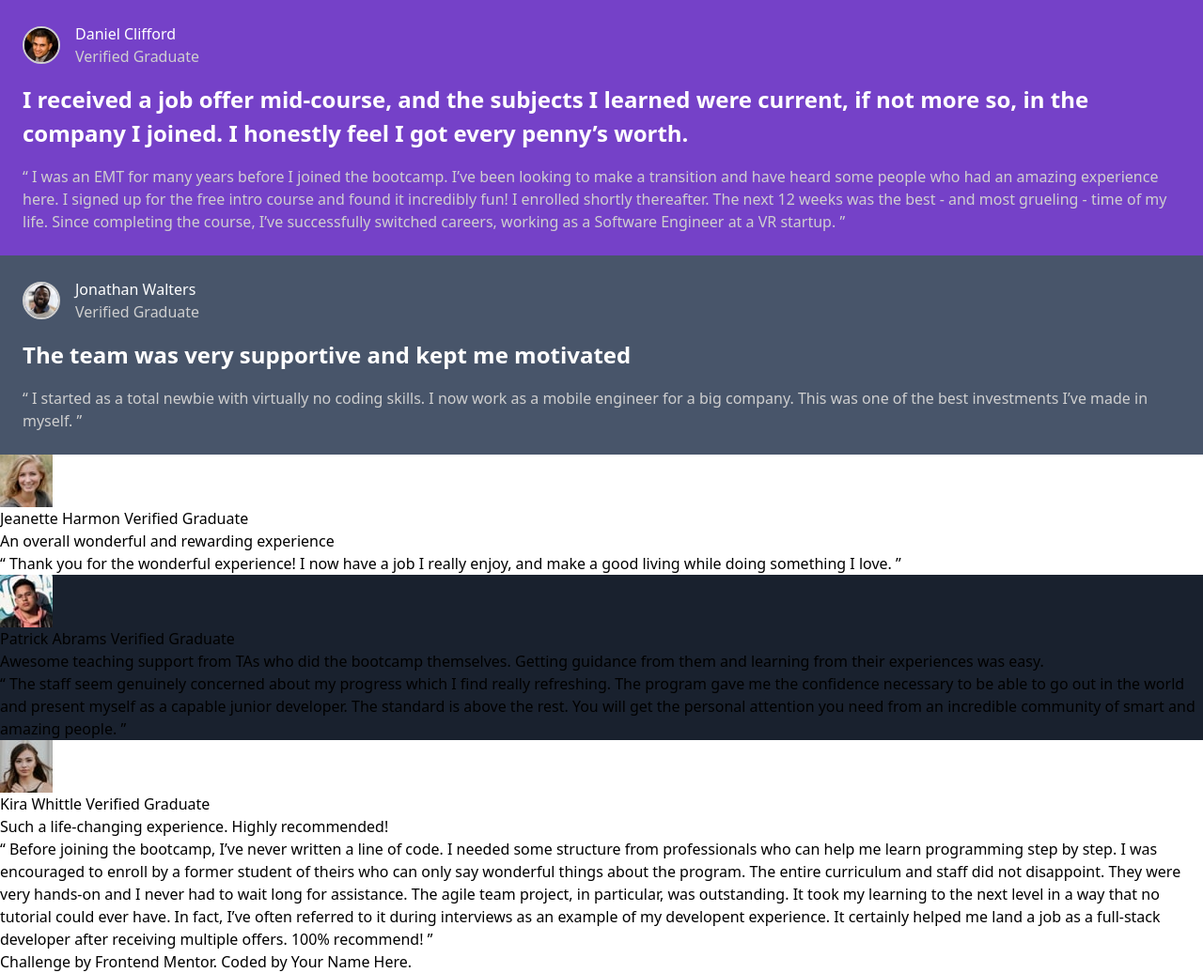
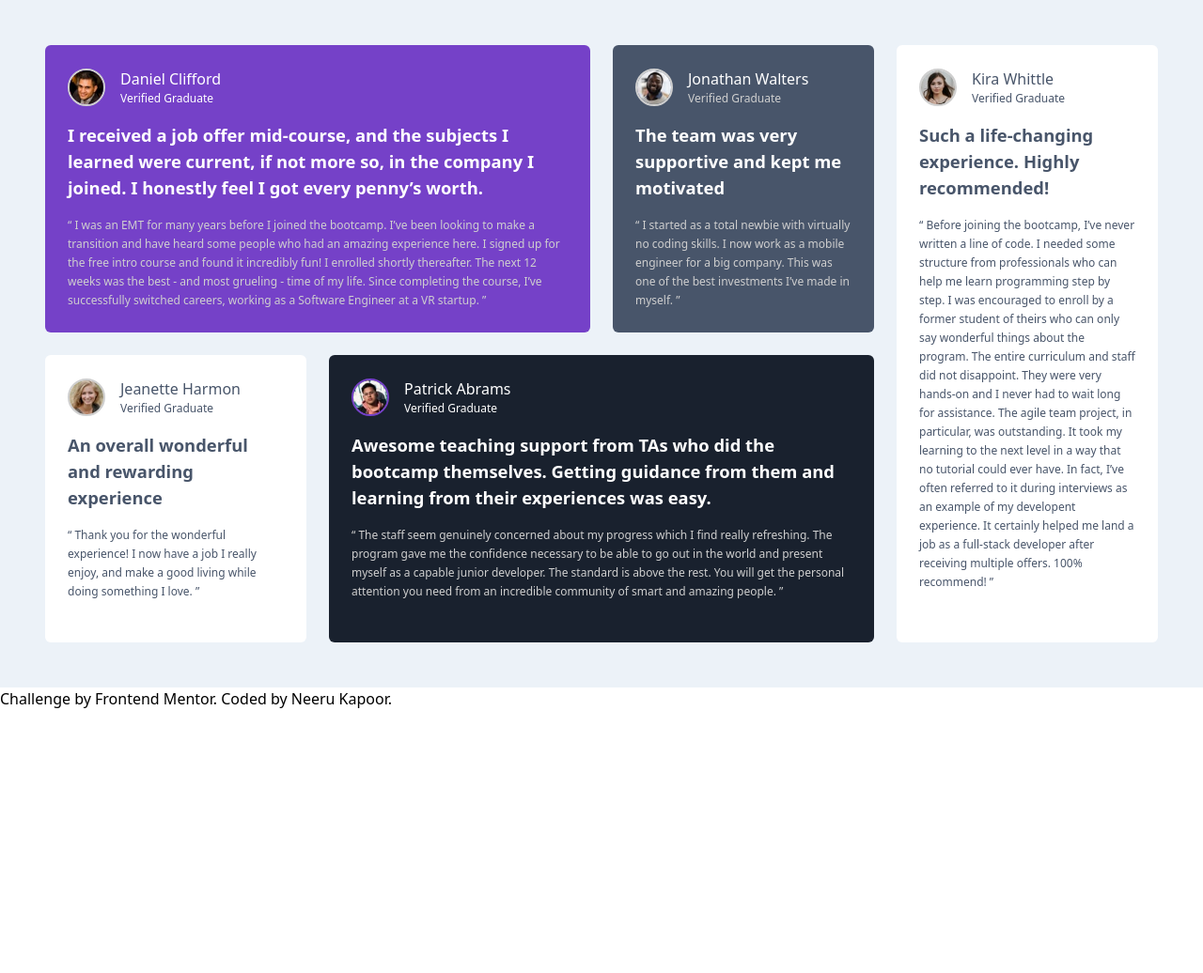
Before and after one commit to neerukapoor/fem-Testimonials-grid-section, a website built with Vite: page index.html in a window 1280 px wide. Shown: the whole page at 94% size. After the commit the page ends 800 px from the top, so only its background shows below. Built offline with nearby package versions, Linux system fonts and the light colour scheme.

Commit message:
adding styling

```diff
--- a/index.html
+++ b/index.html
@@ -10,23 +10,23 @@
   <link rel="stylesheet" href="/style.css">
 </head>
 <body class="m-0 p-0">
-  <div class="bg-clr-light-gray flex flex-col justify-center items-center">
-    <div class="wrapper">
+  <div class="bg-clr-light-grayish-blue flex flex-col justify-center items-center">
+    <div class="wrapper grid grid-cols-4 grid-rows-2 gap-6 m-[3rem]">
 
-      <div class="bg-clr-violet p-[1.5rem] text-clr-white flex flex-col gap-4">
+      <div class="bg-clr-violet p-[1.5rem] text-clr-white flex flex-col gap-4 col-start-1 col-end-3 rounded-md">
         <div class="flex gap-4 items-center">
           <img class="w-[2.5rem] h-[2.5rem] rounded-[50%] border-2 border-clr-light-gray" src="/images/image-daniel.jpg" alt="">
           <div>
-            <p>Daniel Clifford</p>
-            <p class="text-clr-light-gray">Verified Graduate</p>
+            <p class="font-medium">Daniel Clifford</p>
+            <p class="text-clr-light-gra text-[12px]">Verified Graduate</p>
           </div>
         </div>
-        <h1 class="text-[1.5rem] font-semibold">
+        <h1 class="text-[1.15rem] font-semibold leading-7">
           I received a job offer mid-course, and the subjects I learned were current, if not more so,
           in the company I joined. I honestly feel I got every penny’s worth.
         </h1>
 
-        <p class="text-[16px] text-clr-light-gray">
+        <p class="text-[12px] text-clr-light-gray leading-5">
           “ I was an EMT for many years before I joined the bootcamp. I’ve been looking to make a
           transition and have heard some people who had an amazing experience here. I signed up
           for the free intro course and found it incredibly fun! I enrolled shortly thereafter.
@@ -35,53 +35,53 @@
         </p>
       </div>
 
-      <div class="bg-clr-dark-gryish-blue p-[1.5rem] text-clr-white flex flex-col gap-4">
+      <div class="bg-clr-dark-gryish-blue p-[1.5rem] text-clr-white flex flex-col gap-4 rounded-md">
         <div class="flex gap-4 items-center">
           <img class="w-[2.5rem] h-[2.5rem] rounded-[50%] border-2 border-clr-light-gray" src="/images/image-jonathan.jpg" alt="">
           <div>
-            <p>Jonathan Walters</p>
-            <p class="text-clr-light-gray" >Verified Graduate</p>
+            <p class="font-medium">Jonathan Walters</p>
+            <p class="text-clr-light-gray text-[12px]" >Verified Graduate</p>
           </div>
         </div>
-        <h1 class="text-[1.5rem] font-semibold">
+        <h1 class="text-[1.15rem] font-semibold leading-7">
           The team was very supportive and kept me motivated
         </h1>
-        <p class="text-[16px] text-clr-light-gray">
+        <p class="text-[12px] text-clr-light-gray leading-5">
           “ I started as a total newbie with virtually no coding skills. I now work as a mobile engineer
           for a big company. This was one of the best investments I’ve made in myself. ”
         </p>
       </div>
 
-      <div class="bg-clr-white">
-        <div>
-          <img src="/images/image-jeanette.jpg" alt="">
+      <div class="bg-clr-white p-[1.5rem] text-clr-dark-gryish-blue flex flex-col gap-4 rounded-md">
+        <div class="flex gap-4 items-center">
+          <img class="w-[2.5rem] h-[2.5rem] rounded-[50%] border-2 border-clr-light-gray" src="/images/image-jeanette.jpg" alt="">
           <div>
-            Jeanette Harmon
-            Verified Graduate
+            <p class="text-clr-dark-gryish-blue font-medium">Jeanette Harmon</p>
+            <p class="text-[12px]">Verified Graduate</p>
           </div>
         </div>
-        <h1>
+        <h1 class="text-clr-dark-gryish-blue text-[1.15rem] font-semibold leading-7">
           An overall wonderful and rewarding experience
         </h1>
-        <p>
+        <p class="leading-5 text-[12px]">
           “ Thank you for the wonderful experience! I now have a job I really enjoy, and make a good living
             while doing something I love. ”
         </p>
       </div>
 
-      <div class="bg-clr-dark-blackish-blue">
-        <div >
-          <img src="/images/image-patrick.jpg" alt="">
+      <div class="bg-clr-dark-blackish-blue p-[1.5rem] text-clr-white flex flex-col gap-4 col-start-2 col-end-4 rounded-md">
+        <div class="flex gap-4 items-center">
+          <img class="w-[2.5rem] h-[2.5rem] rounded-[50%] border-2 border-clr-violet" src="/images/image-patrick.jpg" alt="">
           <div>
-            Patrick Abrams
-            Verified Graduate
+            <p class="font-medium">Patrick Abrams</p>
+            <p class="text-[12px]">Verified Graduate</p>
           </div>
         </div>
-        <h1>
+        <h1 class="text-[1.15rem] font-semibold leading-7">
           Awesome teaching support from TAs who did the bootcamp themselves. Getting guidance from them and
           learning from their experiences was easy.
         </h1>
-        <p>
+        <p class="text-[12px] text-clr-light-gray leading-5">
           “ The staff seem genuinely concerned about my progress which I find really refreshing. The program
           gave me the confidence necessary to be able to go out in the world and present myself as a capable
           junior developer. The standard is above the rest. You will get the personal attention you need from
@@ -89,18 +89,18 @@
         </p>
       </div>
 
-      <div class="bg-clr-white">
-        <div >
-          <img src="/images/image-kira.jpg" alt="">
+      <div class="bg-clr-white p-[1.5rem] text-clr-dark-gryish-blue flex flex-col gap-4 col-start-4 row-start-1 row-end-3 rounded-md">
+        <div class="flex gap-4 items-center">
+          <img class="w-[2.5rem] h-[2.5rem] rounded-[50%] border-2 border-clr-light-gray" src="/images/image-kira.jpg" alt="">
           <div>
-            Kira Whittle
-            Verified Graduate
+            <p class="text-clr-dark-gryish-blue font-medium">Kira Whittle</p>
+            <p class="text-[12px]">Verified Graduate</p>
           </div>
         </div>
-        <h1>
+        <h1 class="text-clr-dark-gryish-blue text-[1.15rem] font-semibold leading-7">
           Such a life-changing experience. Highly recommended!
         </h1>
-        <p>
+        <p class="leading-5 text-[12px]">
           “ Before joining the bootcamp, I’ve never written a line of code. I needed some structure from
           professionals who can help me learn programming step by step. I was encouraged to enroll by a former
           student of theirs who can only say wonderful things about the program. The entire curriculum and staff
@@ -116,7 +116,7 @@
 
   <div class="attribution">
     Challenge by <a href="https://www.frontendmentor.io?ref=challenge" target="_blank">Frontend Mentor</a>.
-    Coded by <a href="#">Your Name Here</a>.
+    Coded by <a target="_blank" href="https://github.com/neerukapoor">Neeru Kapoor</a>.
   </div>
 </body>
 </html>
```
